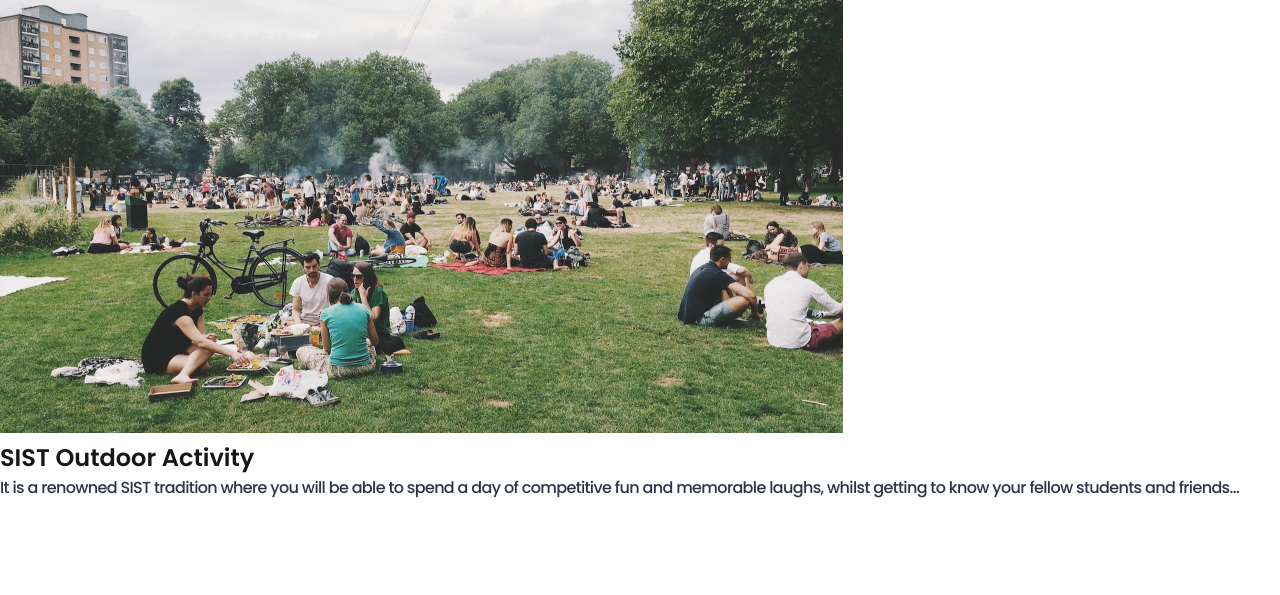
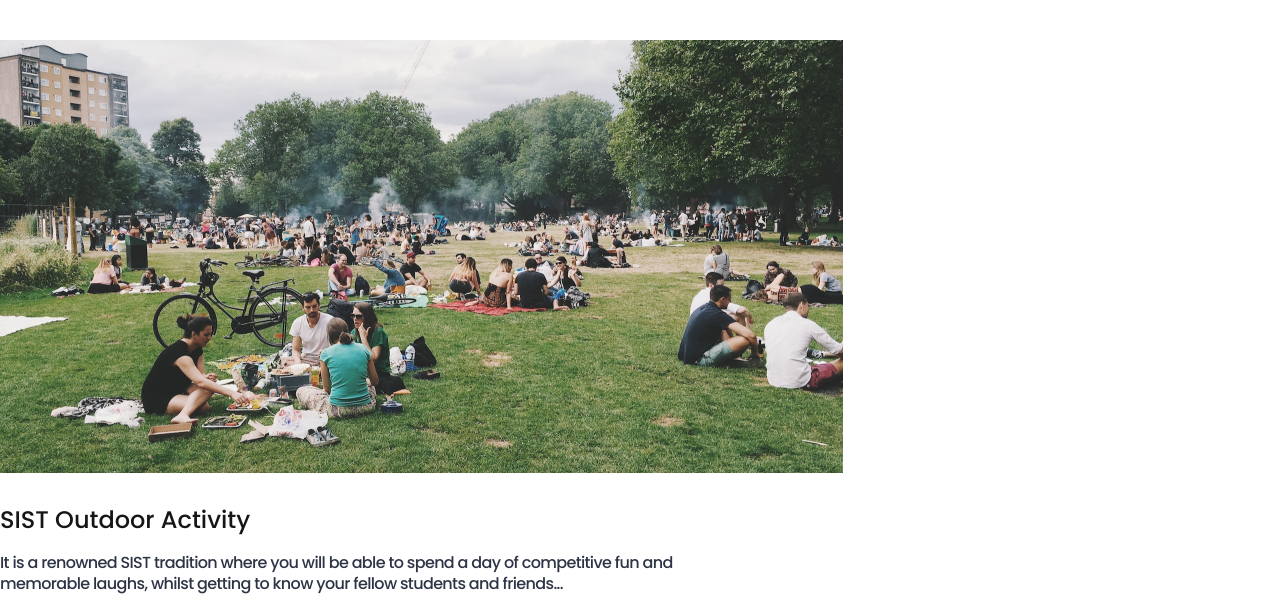
Before and after one commit to ouhoy/sist-student-union, a PHP site: page / in a window 1280 px wide. Shown: the part 280-875 px from the top of the page. Before the commit the page ends 800 px from the top, so only its background shows below. Run offline with PHP 8.4, Linux system fonts and the light colour scheme.

Commit message:
Setup article-body section

```diff
--- a/index.html
+++ b/index.html
@@ -50,7 +50,7 @@
             alt="SIST outside activity"
           />
           <div class="article-body">
-            <h2>SIST Outdoor Activity</h2>
+            <h6>SIST Outdoor Activity</h6>
             <p>
               It is a renowned SIST tradition where you will be able to spend a
               day of competitive fun and memorable laughs, whilst getting to
--- a/styles/scss/main.css
+++ b/styles/scss/main.css
@@ -20,6 +20,8 @@ nav {
   justify-content: space-between;
   position: fixed;
   top: 0;
+  right: 0;
+  left: 0;
 }
 nav a {
   font-weight: 500;
@@ -52,6 +54,12 @@ h1 {
   color: #151617;
 }
 
+h6 {
+  font-weight: 500;
+  font-size: 24px;
+  color: #151617;
+}
+
 p {
   letter-spacing: -0.04em;
   font-weight: 500;
@@ -78,10 +86,11 @@ button {
 }
 
 header {
+  max-width: 1280px;
   margin-top: 144px;
+  margin-bottom: 40px;
   margin-right: auto;
   margin-left: auto;
-  max-width: 1280px;
 }
 header h1 {
   line-height: 64px;
@@ -98,6 +107,18 @@ main {
   margin-right: auto;
   margin-left: auto;
   max-width: 1280px;
+}
+main .article-body {
+  margin-top: 32px;
+}
+main .article-body h6 {
+  line-height: 16px;
+  margin-bottom: 24px;
+}
+main .article-body p {
+  max-width: 733px;
+  font-size: 16px;
+  line-height: 21px;
 }
 
 form {
```
Also changed, not shown: styles/scss/main.scss (+21 -1 lines), 1 other file.
